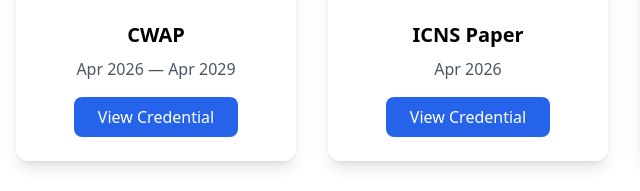
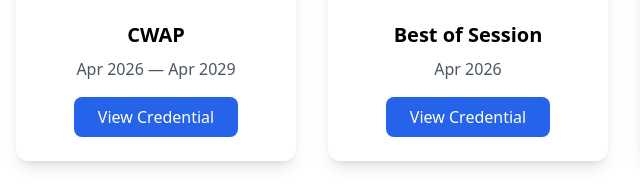
Before and after one commit to ClarkKatsouleas/tronsec.net, a plain HTML site: page index.html in a window 1280 px wide. Shown: the part 2315-2506 px from the top of the page, 16-656 px from the left. Drawn offline with nearby package versions, Linux system fonts and the light colour scheme.

Commit message:
Updating index.html

```diff
--- a/index.html
+++ b/index.html
@@ -769,7 +769,7 @@
                         <div class="w-32 h-32 mb-6 flex items-center justify-center">
                             <img src="assets\certifications\icns.png" alt="Security+" class="w-32 h-32 object-contain"/>
                         </div>
-                        <h3 class="text-xl font-semibold mb-2">ICNS Paper</h3>
+                        <h3 class="text-xl font-semibold mb-2">Best of Session</h3>
                         <p class="text-gray-600 mb-4">Apr 2026</p>
                         <a href="certifications/icns.pdf" target="_blank" class="inline-block bg-blue-600 text-white px-6 py-2 rounded-lg hover:bg-blue-700 transition-colors duration-200">View Credential</a>
                     </div>
```
